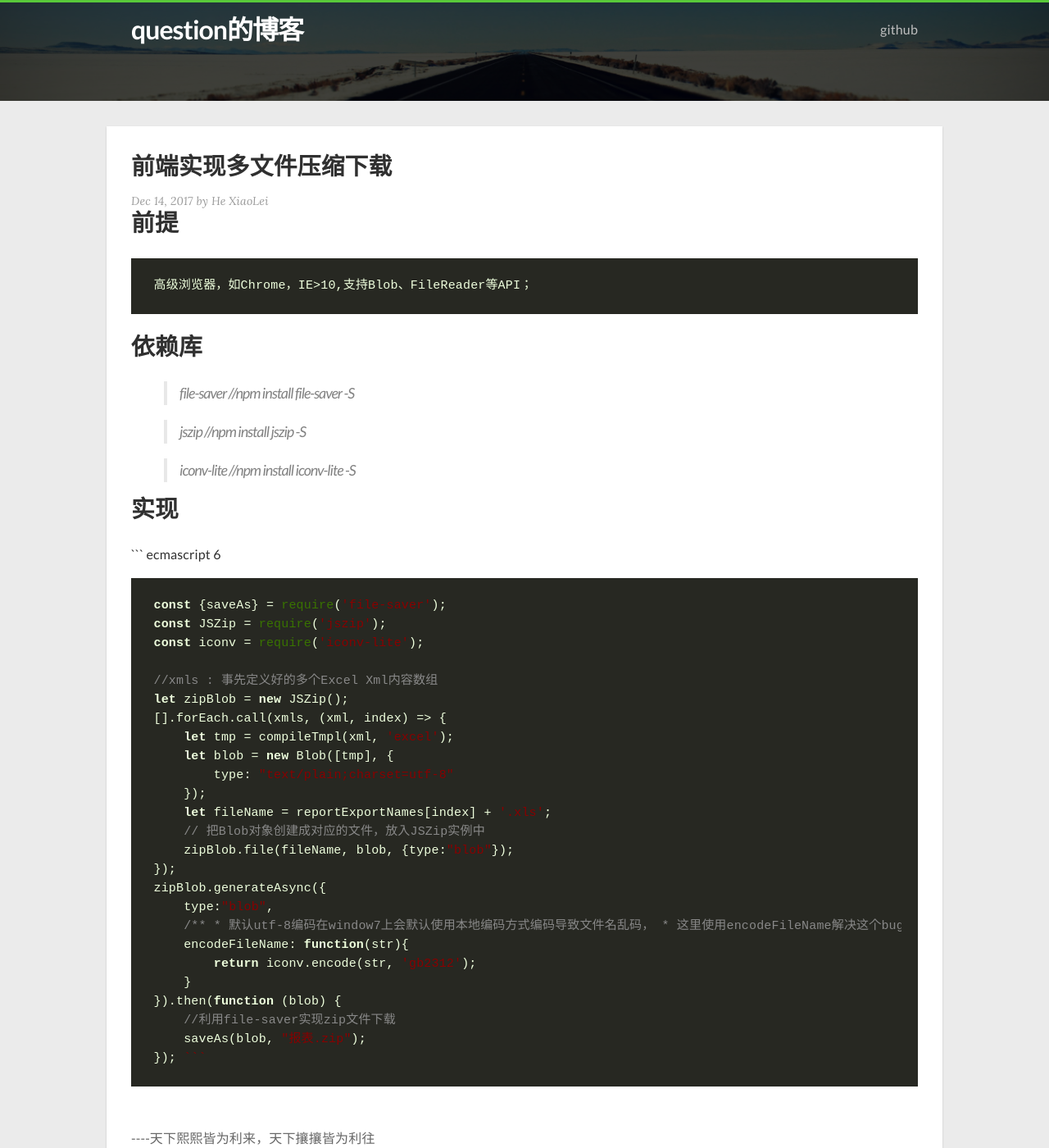
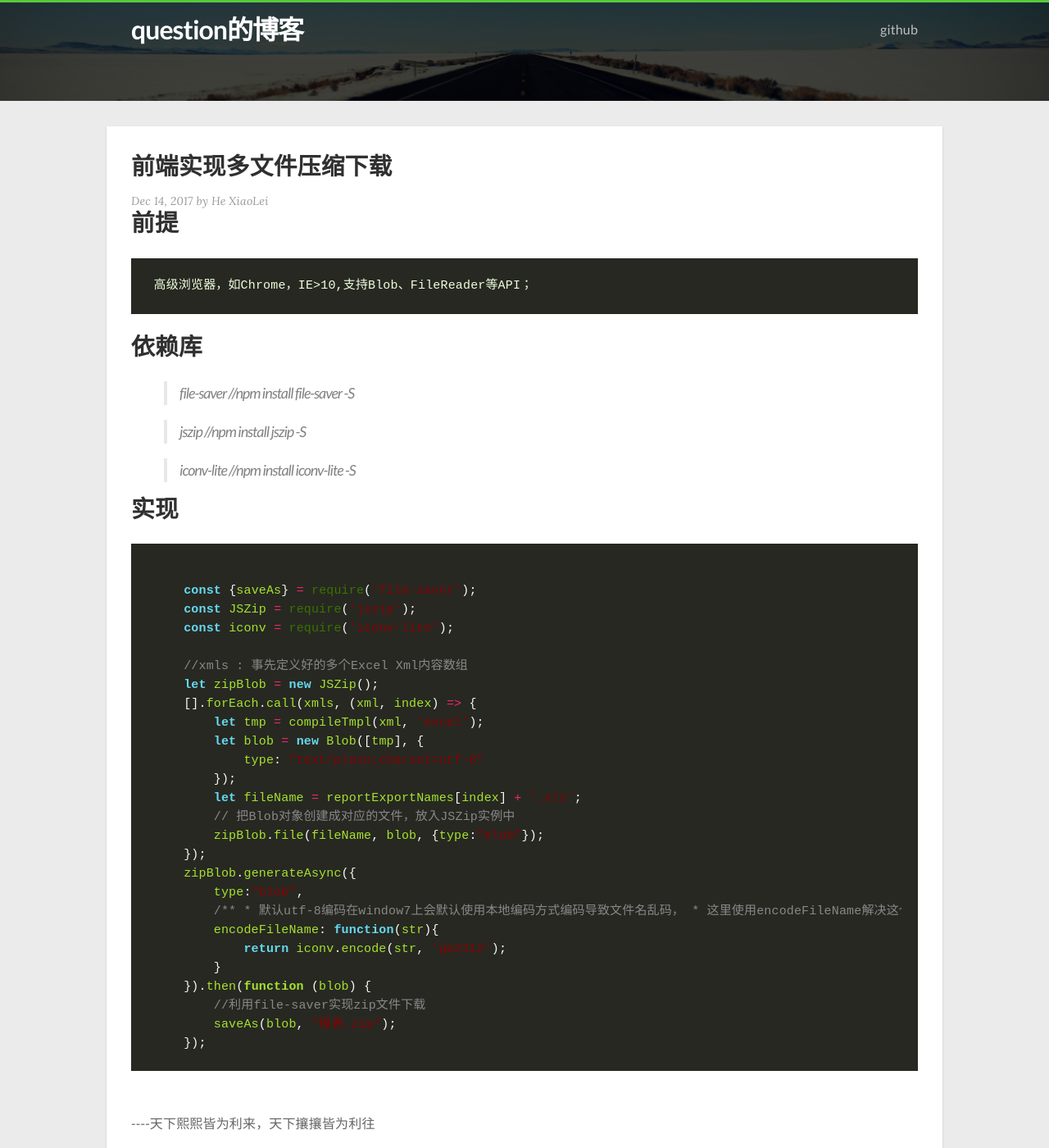
Before and after one commit to Hquestion/hquestion.github.io, a Jekyll site: the page built from _posts/2017-12-14-前端实现多文件压缩下载.md, in a window 1280 px wide and 1400 px high. Shown: the whole window at 82% size. Built offline with Jekyll 4.4.1, drawn with Linux system fonts in a browser that asks for light colours; nearby versions of some CDN libraries.

Commit message:
前端多文件下载实现

````diff
--- a/_posts/2017-12-14-前端实现多文件压缩下载.md
+++ b/_posts/2017-12-14-前端实现多文件压缩下载.md
@@ -16,7 +16,7 @@ comments: false
 
 ## 实现
 
-``` ecmascript 6
+``` javascript
 
     const {saveAs} = require('file-saver');
     const JSZip = require('jszip');
````
